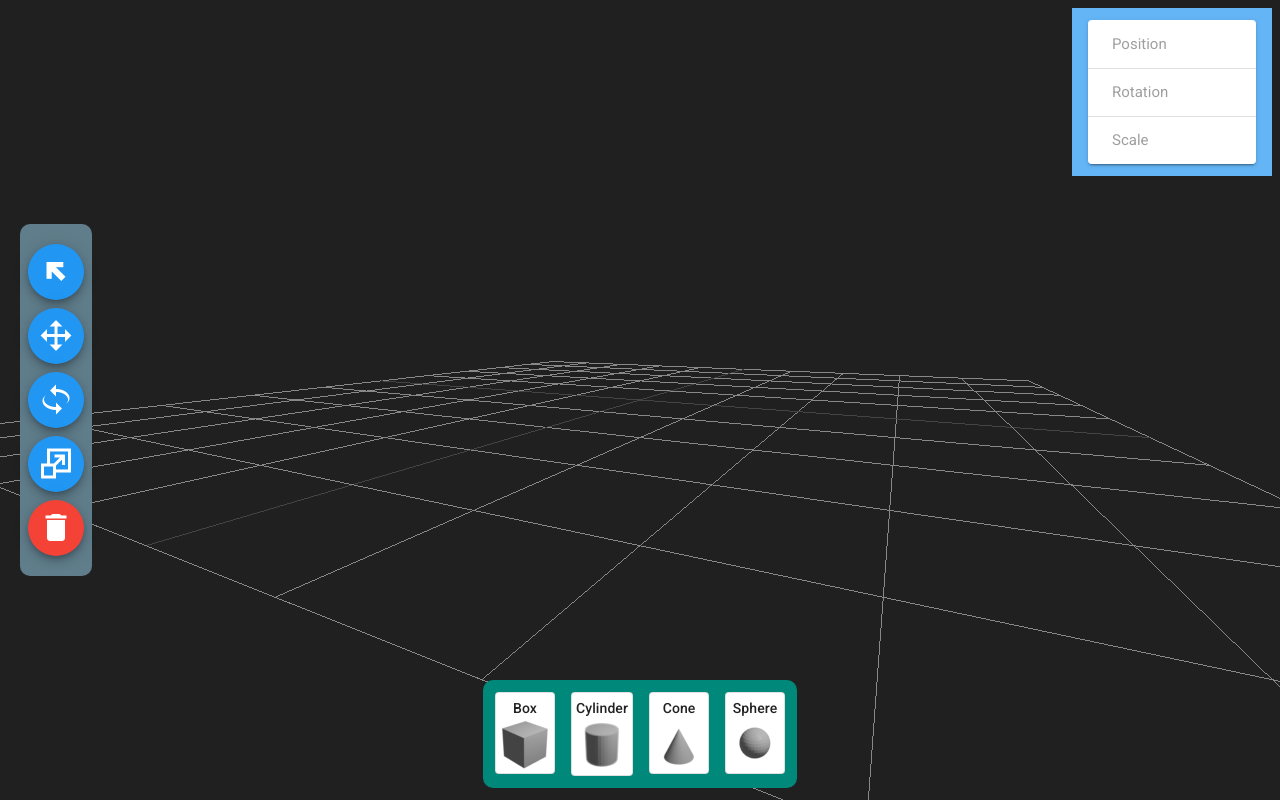
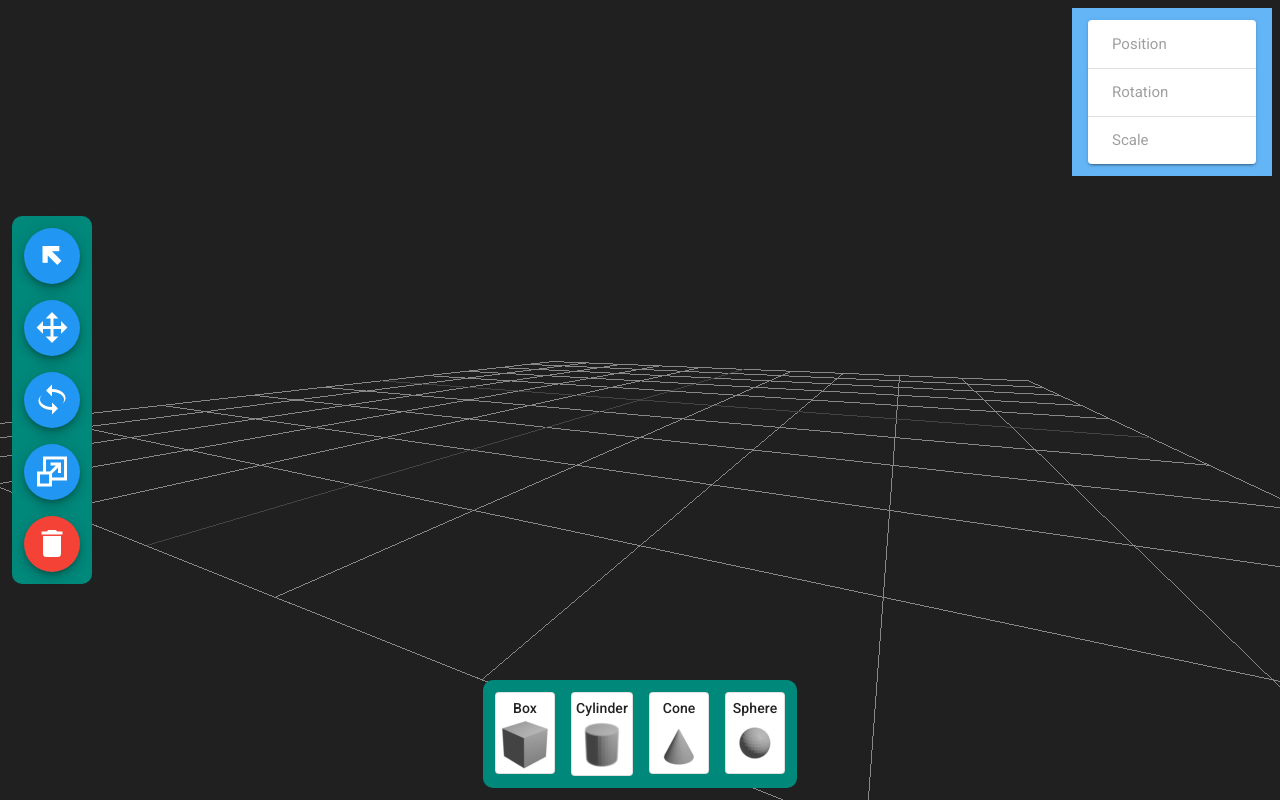
Before and after one commit to robertgz/3d-shape-builder, a Vue app: page / in a window 1280 px wide. Built offline with nearby package versions, Linux system fonts and the light colour scheme.

Commit message:
UITools: updated layout to use flexbox

```diff
--- a/src/components/UITools.vue
+++ b/src/components/UITools.vue
@@ -1,16 +1,8 @@
 <template>
-  <v-container
-    fluid
-    fill-height
-    id="tools-container"
-  >
-    <v-row
-      class="blue-grey ma-2"
-      id="tools"
-    >
-      <v-col>
+  <div id="tools-container" class="d-flex flex-column justify-center" >
+    <div id="tools-toolbar" class="d-flex flex-column teal darken-1 ma-3 pa-1" >
 
-        <v-row class="my-2">
+        <div class="my-2">
           <v-tooltip right>
             <template v-slot:activator="{ on }">
               <v-btn v-on:click="activateSelect"
@@ -23,9 +15,9 @@
             </template>
             <span>Select</span>
           </v-tooltip>
-        </v-row>
+        </div>
 
-        <v-row class="my-2">
+        <div class="my-2">
           <v-tooltip right>
             <template v-slot:activator="{ on }">
               <v-btn v-on:click="activateMove"
@@ -38,9 +30,9 @@
             </template>
             <span>Move</span>
           </v-tooltip>
-        </v-row>
+        </div>
 
-        <v-row  class="my-2">
+        <div class="my-2">
           <v-tooltip right>
             <template v-slot:activator="{ on }">
               <v-btn  v-on:click="activateRotate"
@@ -53,9 +45,9 @@
             </template>
             <span>Rotate</span>
           </v-tooltip>
-        </v-row>
+        </div>
 
-        <v-row class="my-2">
+        <div class="my-2">
           <v-tooltip right>
             <template v-slot:activator="{ on }">
               <v-btn v-on:click="activateScale"
@@ -68,9 +60,9 @@
             </template>
             <span>Scale</span>
           </v-tooltip>
-        </v-row>
+        </div>
 
-        <v-row class="my-2">
+        <div class="my-2">
           <v-tooltip right>
             <template v-slot:activator="{ on }">
               <v-btn v-on:click="deleteSelected"
@@ -83,11 +75,10 @@
             </template>
             <span>Delete</span>
           </v-tooltip>
-        </v-row>
+        </div>
 
-      </v-col>
-    </v-row>
-  </v-container>
+    </div>
+  </div>
 </template>
 
 <script>
@@ -184,9 +175,13 @@ export default {
 </script>
 
 <style scoped>
-#tools {
+#tools-container {
+  position: fixed;
+  z-index: 4;
+  left: 0px;
+  height: 100%;
+}
+#tools-toolbar {
   border-radius: 10px;
-  z-index: 5;
-  position: fixed;
 }
 </style>
```
